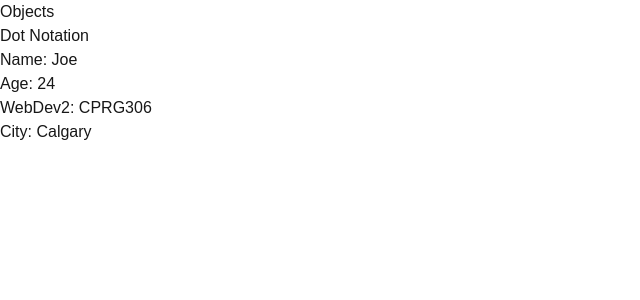
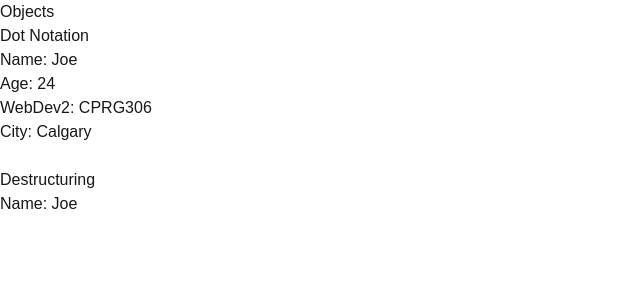
Before and after one commit to Jessie-Tang-Iu/cprg306-assignments, a Next.js app: page /week-3/objects in a window 1280 px wide. Shown: the top 300 px of the page, without its empty margins (0-640 px from the left). Built offline with nearby package versions, Linux system fonts and the light colour scheme.

Commit message:
testing destructuring

```diff
--- a/app/week-3/objects/page.js
+++ b/app/week-3/objects/page.js
@@ -15,6 +15,8 @@ export default function ObjectPage(){
         }
     }
 
+    let {studentName} = studentOne;
+
     return(
         <main>
             <h1>Objects</h1>
@@ -23,6 +25,9 @@ export default function ObjectPage(){
             <p>Age: {studentOne.studentAge}</p>
             <p>WebDev2: {studentOne.schedule[3]}</p>
             <p>City: {studentOne.address.city}</p>
+            <br />
+            <h2>Destructuring</h2>
+            <p>Name: {studentName}</p>
         </main>
     );
 }
```
